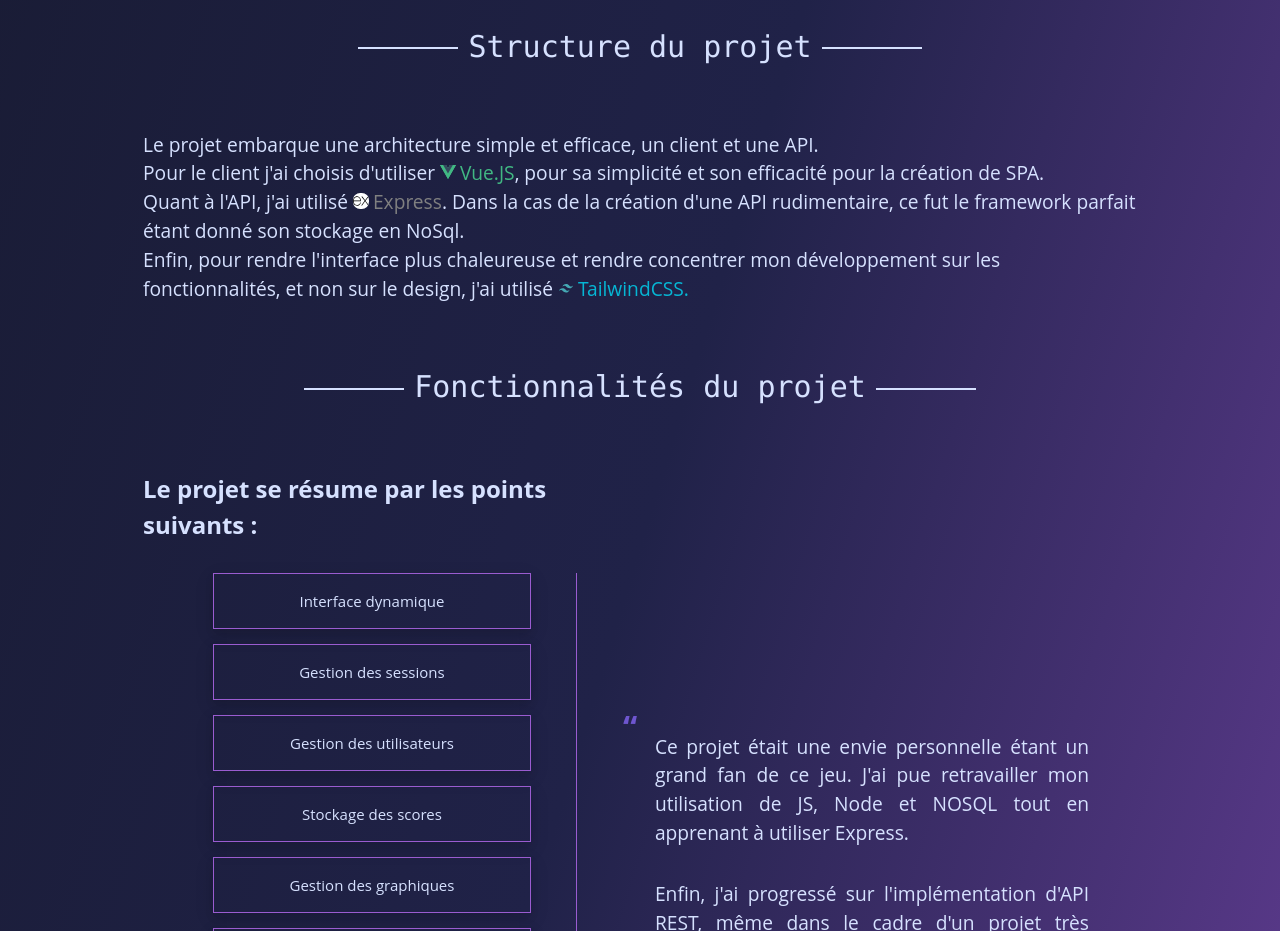
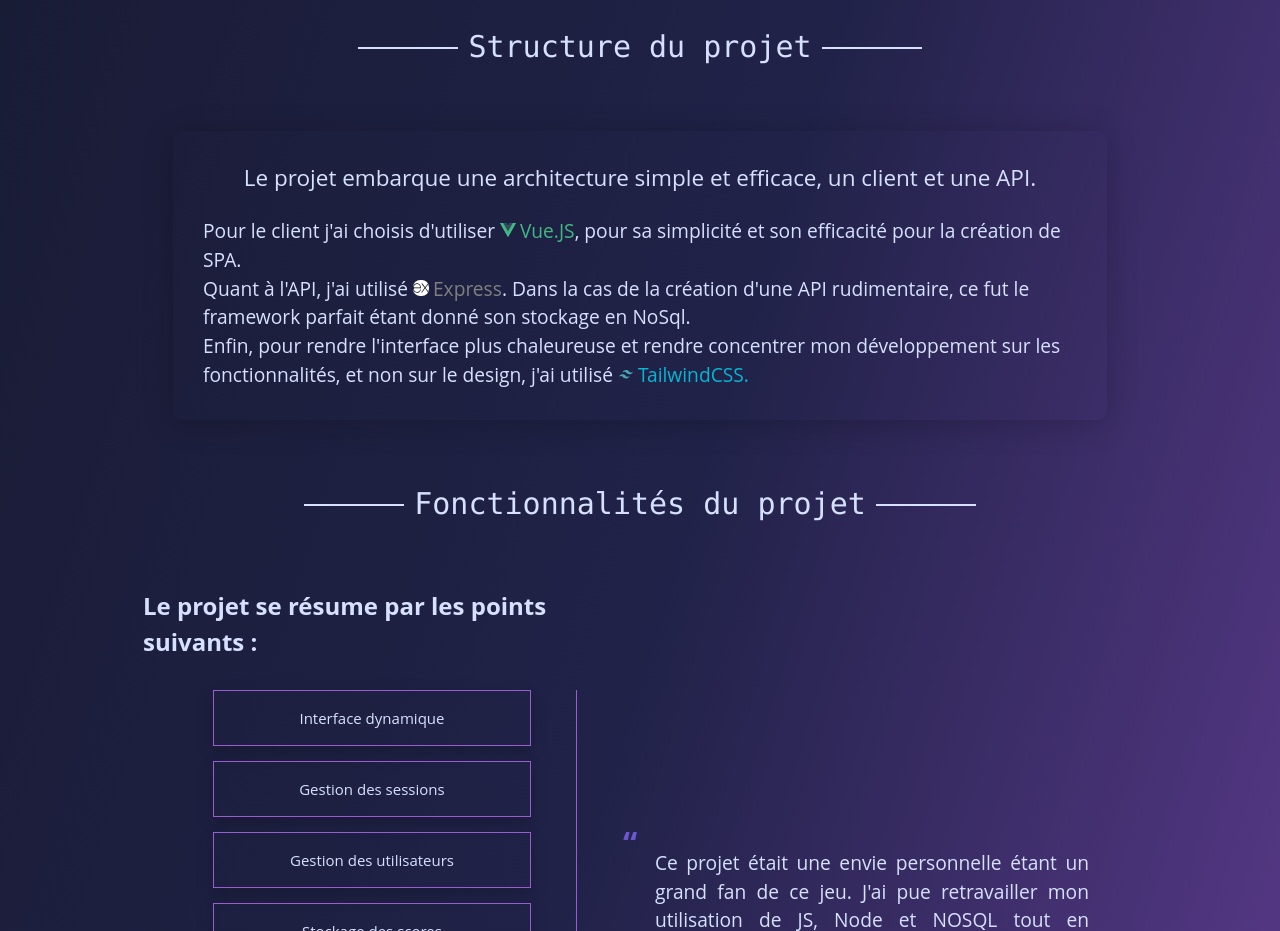
Before and after one commit to ArthurDesmonts/portfolio, a Vue app: page /portfolio/typefaster in a window 1280 px wide. Shown: the part 820-1751 px from the top of the page. Built offline with nearby package versions, Linux system fonts and the light colour scheme.

Commit message:
fin du style de la page de typefaster pour les format écran d'ordinateur

```diff
--- a/src/assets/main.css
+++ b/src/assets/main.css
@@ -153,6 +153,11 @@ body.dark-theme {
   padding: 0 2em;
 }
 
+.intro-post-content {
+  width : 60%;
+  padding: 0 2em;
+}
+
 .vueIcon {
   color: #41B883;
 }
@@ -197,9 +202,12 @@ body.dark-theme {
   background-size: contain;
 }
 
-.intro-post-content {
-  width : 60%;
-  padding: 0 2em;
+.structure-content {
+  margin: 2em;
+  padding: 2em;
+  border-radius: 10px;
+  box-shadow: 0 4px 32px rgba(0, 0, 0, 0.2);
+  line-height: 1.6;
 }
 
 @media (max-width: 768px) {
--- a/src/components/Typefaster.vue
+++ b/src/components/Typefaster.vue
@@ -23,8 +23,8 @@
         </div>
         <div>
             <h2 class="summary-title">Structure du projet</h2>
-            <div>
-                <p>Le projet embarque une architecture simple et efficace, un client et une API.</p>
+            <div class="structure-content">
+                <p class="subtitle-in-content">Le projet embarque une architecture simple et efficace, un client et une API.</p>
                 <p>Pour le client j'ai choisis d'utiliser <span class='vueIcon'>Vue.JS</span>, pour sa simplicité et son efficacité pour la création de SPA.</p>
                 <p>Quant à l'API, j'ai utilisé <span class="expressIcon">Express</span>. Dans la cas de la création d'une API rudimentaire, ce fut le framework parfait étant donné son stockage en NoSql.</p>
                 <p>Enfin, pour rendre l'interface plus chaleureuse et rendre concentrer mon développement sur les fonctionnalités, et non sur le design, j'ai utilisé <span class="tailwindIcon">TailwindCSS.</span></p>
@@ -181,4 +181,10 @@
     .back-link::before {
         content: "← ";
     }
+
+    .subtitle-in-content {
+        text-align: center;
+        margin-bottom: 1em;
+        font-size: 1.5em;
+    }
 </style>
```
